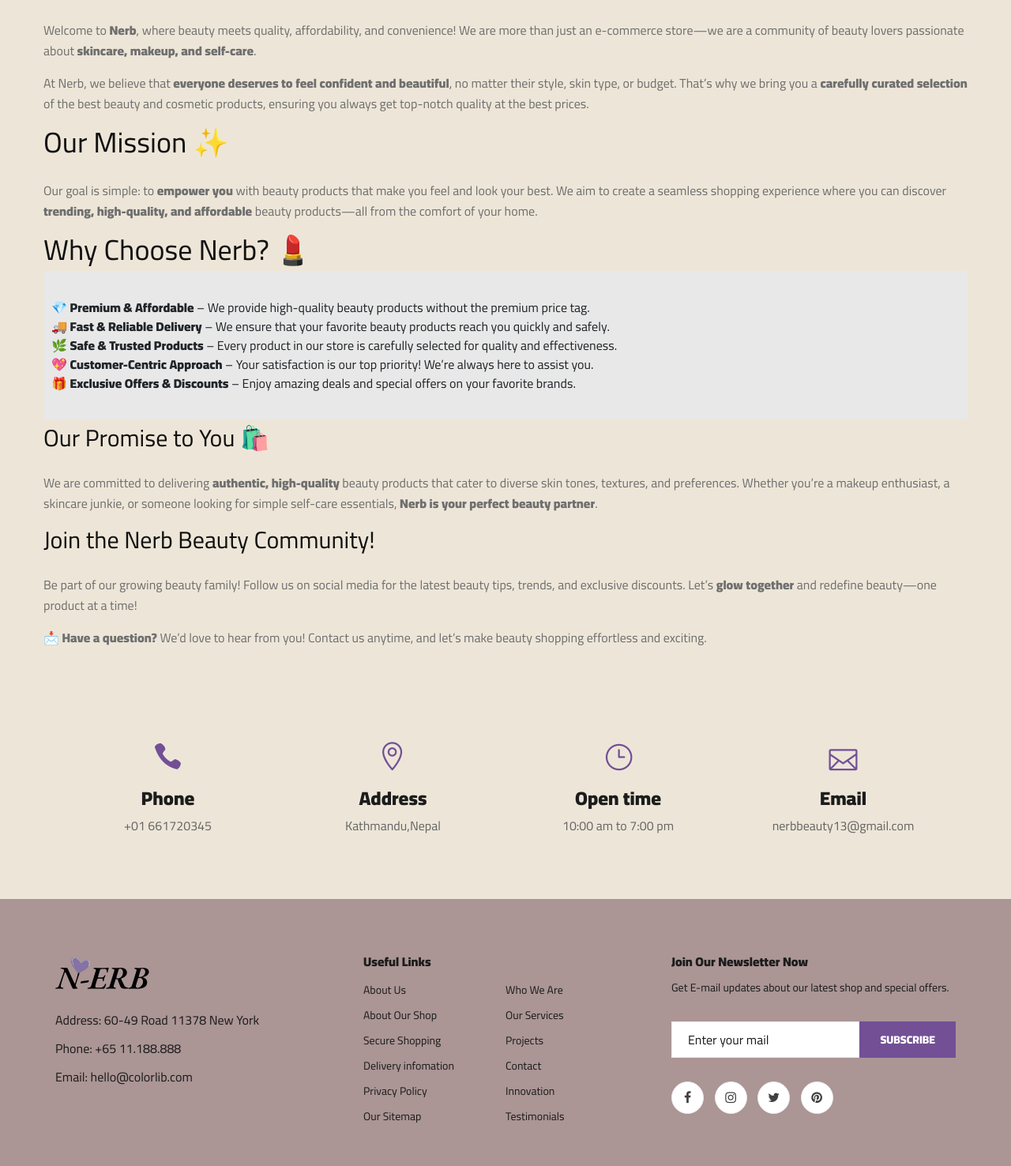
After one commit to rakxya111/NERB-Beauty-Ecommerce, a Django app: page /about/ in a window 1280 px wide. The commit adds this page. Shown: the part 1124-2600 px from the top of the page at 79% size. Run offline with Django 5.2, Linux system fonts and the light colour scheme; data that the repository does not hold is empty; some libraries are stand-ins or nearby versions.

Commit message:
added about page

```diff
--- a/mainshop/urls.py
+++ b/mainshop/urls.py
@@ -16,6 +16,7 @@
     path("newsletter/",views.NewsletterView.as_view(),name="newsletter"),
     path("contact/",views.ContactView.as_view(),name="contact"),
     path("flash-sale/",views.FlashSaleView.as_view(),name="flash-sale"),
+    path("about/",views.AboutView.as_view(),name="about"),
 
 
 ]
--- a/mainshop/views.py
+++ b/mainshop/views.py
@@ -289,3 +289,7 @@
         context["product_count"] = self.get_queryset().count()
         context["request"] = self.request  # Pass request to template
         return context
+
+
+class AboutView(TemplateView):
+    template_name = "mainshop/about.html"
--- a/orders/views.py
+++ b/orders/views.py
@@ -40,7 +40,7 @@
             coupon = Coupon.objects.get(code=coupon_code, is_active=True)
 
             # Check coupon validity
-            if coupon.expiry_date and coupon.expiry_date < datetime.date.today():
+            if coupon.expiry_date and coupon.expiry_date.date() < datetime.date.today():
                 messages.error(request, "Coupon has expired.")
                 request.session.pop('coupon_code', None)  # Remove expired coupon
             elif total < coupon.min_order_value:
--- /dev/null
+++ b/templates/mainshop/about.html
@@ -0,0 +1,88 @@
+{% extends "mainshop/base.html" %}
+{% load static %}
+{% block content %}
+
+{% include "mainshop/about_banner.html" %}
+
+
+
+<div class="container">
+<div class="row">
+<div class="col-lg-20">
+<!-- <div class="about-right mb-90"> -->
+    <br>
+<h3 style="font-weight: bold; text-align: center">Your Ultimate Beauty Destination 💖</h3>
+
+<div class="about-img">
+<br>
+<img src="{% static 'mainshop/assets/img/N-ERB.gif' %}" alt="" style="height: 590px; width: 1700px;">
+</div>
+<p><br>Welcome to <strong>Nerb</strong>, where beauty meets quality, affordability, and convenience! We are more than just an e-commerce store—we are a community of beauty lovers passionate about <strong>skincare, makeup, and self-care</strong>.</p>
+
+<p>At Nerb, we believe that <strong>everyone deserves to feel confident and beautiful</strong>, no matter their style, skin type, or budget. That’s why we bring you a <strong>carefully curated selection</strong> of the best beauty and cosmetic products, ensuring you always get top-notch quality at the best prices.</p>
+
+<h2>Our Mission ✨</h2>
+<p><br>Our goal is simple: to <strong>empower you</strong> with beauty products that make you feel and look your best. We aim to create a seamless shopping experience where you can discover <strong>trending, high-quality, and affordable</strong> beauty products—all from the comfort of your home.</p>
+
+<h2>Why Choose Nerb? 💄</h2>
+<ul style="list-style-type: none; background: #e8e8e8; margin: 5px 0;  padding: 10px; border-radius: 5px;">
+    <br>
+    <li>💎 <strong>Premium & Affordable</strong> – We provide high-quality beauty products without the premium price tag.</li>
+    <li>🚚 <strong>Fast & Reliable Delivery</strong> – We ensure that your favorite beauty products reach you quickly and safely.</li>
+    <li>🌿 <strong>Safe & Trusted Products</strong> – Every product in our store is carefully selected for quality and effectiveness.</li>
+    <li>💖 <strong>Customer-Centric Approach</strong> – Your satisfaction is our top priority! We’re always here to assist you.</li>
+    <li>🎁 <strong>Exclusive Offers & Discounts</strong> – Enjoy amazing deals and special offers on your favorite brands.</li>
+    <br>
+</ul>
+
+<h3>Our Promise to You 🛍️</h3>
+<p><br>We are committed to delivering <strong>authentic, high-quality</strong> beauty products that cater to diverse skin tones, textures, and preferences. Whether you’re a makeup enthusiast, a skincare junkie, or someone looking for simple self-care essentials, <strong>Nerb is your perfect beauty partner</strong>.</p>
+
+<h3>Join the Nerb Beauty Community!</h3>
+<p><br>Be part of our growing beauty family! Follow us on social media for the latest beauty tips, trends, and exclusive discounts. Let’s <strong>glow together</strong> and redefine beauty—one product at a time!</p>
+
+<p>📩 <strong>Have a question?</strong> We’d love to hear from you! Contact us anytime, and let’s make beauty shopping effortless and exciting.</p> <br>
+</div>
+
+</div>
+<!-- Contact Section Begin -->
+<section class="contact spad">
+    <div class="container">
+        <div class="row">
+            <div class="col-lg-3 col-md-3 col-sm-6 text-center">
+                <div class="contact__widget">
+                    <span class="icon_phone"></span>
+                    <h4>Phone</h4>
+                    <p>+01 661720345</p>
+                </div>
+            </div>
+            <div class="col-lg-3 col-md-3 col-sm-6 text-center">
+                <div class="contact__widget">
+                    <span class="icon_pin_alt"></span>
+                    <h4>Address</h4>
+                    <p>Kathmandu,Nepal</p>
+                </div>
+            </div>
+            <div class="col-lg-3 col-md-3 col-sm-6 text-center">
+                <div class="contact__widget">
+                    <span class="icon_clock_alt"></span>
+                    <h4>Open time</h4>
+                    <p>10:00 am to 7:00 pm</p>
+                </div>
+            </div>
+            <div class="col-lg-3 col-md-3 col-sm-6 text-center">
+                <div class="contact__widget">
+                    <span class="icon_mail_alt"></span>
+                    <h4>Email</h4>
+                    <p>nerbbeauty13@gmail.com</p>
+                </div>
+            </div>
+        </div>
+    </div>
+</section>
+<!-- Contact Section End -->
+</div>
+</div>
+
+
+{% endblock %}
--- /dev/null
+++ b/templates/mainshop/about_banner.html
@@ -0,0 +1,18 @@
+<!-- Breadcrumb Section Begin -->
+{% load static %}
+<section class="breadcrumb-section set-bg" data-setbg="{% static 'mainshop/assets/img/banner/aboutbanner.png' %}" >
+    <div class="container">
+        <div class="row">
+            <div class="col-lg-12 text-center">
+                <div class="breadcrumb__text">
+                    <h2 style="color: black; margin-left: 500px; visibility: hidden;" >N-ERB BEAUTY</h2>
+                    <div class="breadcrumb__option">
+                        <a href="/" style="color: black; margin-left: 500px; visibility: hidden;">Home</a>
+                        <span style="color: black; visibility: hidden;">Shop</span>
+                    </div>
+                </div>
+            </div>
+        </div>
+    </div>
+</section>
+<!-- Breadcrumb Section End -->
--- a/templates/mainshop/header.html
+++ b/templates/mainshop/header.html
@@ -79,14 +79,6 @@
                         <li><a href="{% url 'product-list' %}">Shop</a></li>
                         <li><a href="{% url 'flash-sale' %}">Flash Sale</a></li>
 
-                        <li><a href="#">Pages</a>
-                            <ul class="header__menu__dropdown">
-                                <li><a href="./shoping-cart.html">About</a></li>
-                                <li><a href="./checkout.html">Orders</a></li>
-                                <li><a href="./blog-details.html">Blog </a></li>
-                            </ul>
-                        </li>
-
                         <li><a href="#">Categories</a>
                             <ul class="header__menu__dropdown">
                                 {% for category in categories %}
@@ -96,6 +88,16 @@
                                 {% endfor %}
                             </ul>
                         </li>
+
+                        <li><a href="{% url 'about' %}">About</a>
+                            <!-- <ul class="header__menu__dropdown">
+                                <li><a href="./shoping-cart.html">About</a></li>
+                                <li><a href="./checkout.html">Orders</a></li>
+                                <li><a href="./blog-details.html">Blog </a></li>
+                            </ul> -->
+                        </li>
+
+
 
                         <li><a href="{% url 'contact' %}">Contact</a></li>
                     </ul>
```
Also changed, not shown: templates/mainshop/orders/payments.html (+9 -2 lines), static/mainshop/assets/img/banner/aboutbanner.png (added), 2 other files.
